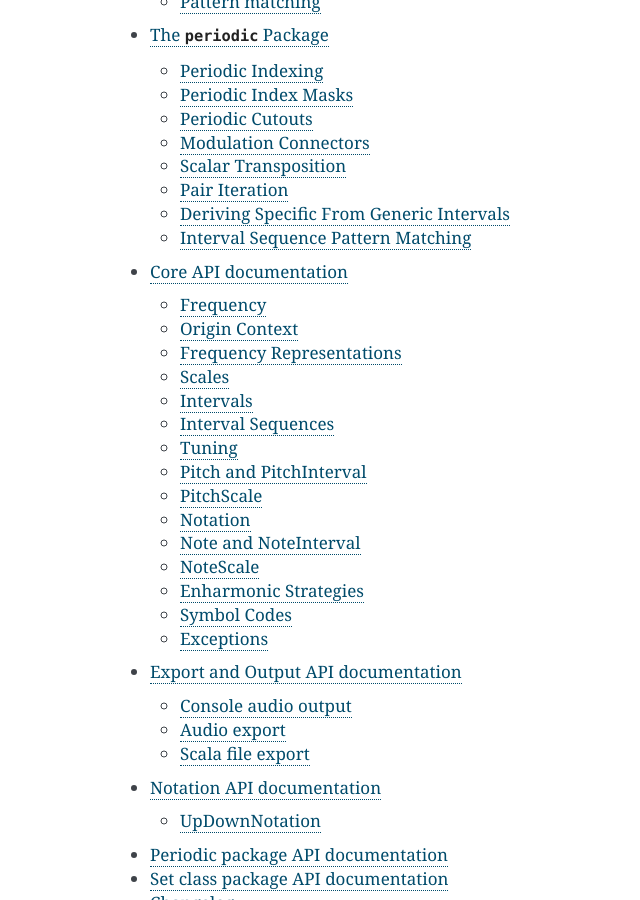
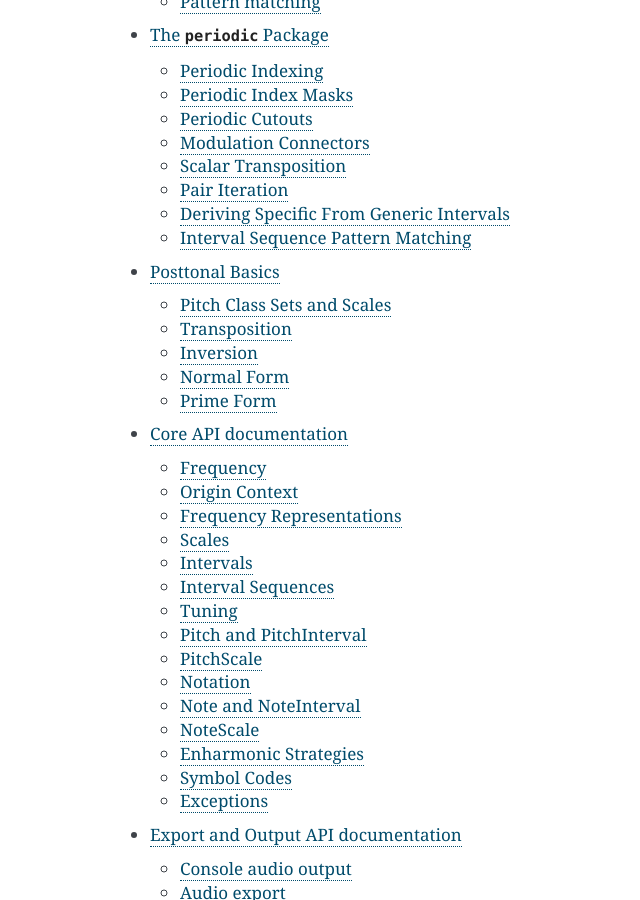
Before and after one commit to retooth2/xenharmlib, a Sphinx documentation site: the page built from doc/index.rst, in a window 1280 px wide and 900 px high, scrolled down 4258 px. Shown: the whole window, without its empty margins (300-940 px from the left). Built offline with Sphinx 7.4.7, drawn with Linux system fonts in a browser that asks for light colours; some of the changed lines change nothing that is shown.

Commit message:
chore: Added posttonal basics documentation

```diff
--- a/doc/index.rst
+++ b/doc/index.rst
@@ -213,6 +213,7 @@ features.
    adv_notation_features
    interval_seq
    periodic_package
+   posttonal
    core_api
    export_api
    notation_api
--- /dev/null
+++ b/doc/posttonal.rst
@@ -0,0 +1,316 @@
+Posttonal Basics
+===============================
+
+Pitch Class Sets and Scales
+------------------------------------
+
+In textbooks on post-tonal theory, the definition of pitch class sets is often
+ambiguous. In *some* applications a pitch class set is considered unordered.
+In others (for example in normal form calculation) the order is vital.
+To account for both cases pitch class sets in xenharmlib are always
+*lists* of unique pitch classes.
+
+Xenharmlib implements pitch class set arithmetic as a byproduct of scale
+arithmetic. Every scale object in xenharmlib has a
+:attr:`~xenharmlib.core.pitch_scale.PeriodicPitchScale.pc_indices` property
+that lists pitch classes in the order they appear in the scale:
+
+.. testcode::
+
+   from xenharmlib import EDOTuning
+
+   edo12 = EDOTuning(12)
+
+   scale = edo12.index_scale(
+       [2, 4, 7, 9, 11, 13, 16, 18]
+   )
+   print(scale.pc_indices)
+
+.. testoutput::
+
+   [2, 4, 7, 9, 11, 1, 4, 6]
+
+However, :attr:`~xenharmlib.core.pitch_scale.PeriodicPitchScale.pc_indices`
+does not always return a collection of *unique* elements. For example,
+in the list above, pitch class 4 appears twice. This is due to the
+flexibility of xenharmlib's scale definition. Unlike many traditional
+textbook definitions, the scale object permits multiple equivalent
+(albeit not identical) pitches to coexist and also allows pitches
+to span multiple octaves. See the following diagram for illustration:
+
+.. image:: _static/images/scale-open-necklace-1.png
+  :width: 100%
+  :alt: A diagram showing a chain of pitches
+
+One way to ensure that the elements are unique is calling the
+:attr:`~xenharmlib.core.scale.PeriodicScale.pcs_normalized`
+method of the scale:
+
+.. testcode::
+
+   pcsn_scale = scale.pcs_normalized()
+   print(pcsn_scale.pc_indices)
+
+.. testoutput::
+
+   [1, 2, 4, 6, 7, 9, 11]
+
+The normalization transposes every pitch into the first base interval.
+This has two effects: First, it guarantees the uniqueness of the pitch classes
+in the list. Secondly, it guarantees that pitch classes occur in a strictly
+ascending order.
+
+.. image:: _static/images/scale-open-necklace-pcs-normalized-1.png
+  :width: 100%
+  :alt: A diagram showing the same chain of pitches after pcs normalization
+
+However, this kind of transformation is not always desirable, as it
+eliminates the mode information of a scale (for instance, the C major
+and A minor scales result in the same scale when pcs normalized). A
+better way to make the list of pitch classes unique is period
+normalization which transposes every pitch into the base interval
+spanned by the root pitch of the original scale (highlighted in red below):
+
+.. image:: _static/images/scale-open-necklace-relative-bi-1.png
+  :width: 100%
+  :alt: A diagram showing the same chain of pitches with the relative base interval marked red
+
+This transformation can be executed on the scale like this:
+
+.. testcode::
+
+   pn_scale = scale.period_normalized()
+   print(pn_scale.pc_indices)
+
+.. testoutput::
+
+   [2, 4, 6, 7, 9, 11, 1]
+
+
+.. image:: _static/images/scale-open-necklace-period-normalized-1.png
+  :width: 100%
+  :alt: A diagram showing the same chain of pitches after period normalization
+
+Period normalization guarantees uniqueness, but not that pitch classes are
+in ascending order (as you can see from the jump from 11 to 1). They
+guarantee however that at most one such violation of the order occurs.
+
+If visualized as a closed necklace the resulting pitch class set of both
+normalizations share the same geometric form, however the starting point
+(highlighted in green) is different:
+
+.. image:: _static/images/scale-closed-necklace-pcs-vs-period-1.png
+  :width: 100%
+  :alt: A diagram showing the difference between pcs and period normal form
+
+
+Transposition
+------------------------------------
+
+Period normalized scales have a nice quality to it: They form a closed
+subset of scales in regard to transposition, meaning that every time
+you transpose a period-normalized scale your result will be another
+period normalized scale:
+
+.. testcode::
+
+   pn_scale_t3 = pn_scale.transpose(3)
+   print(pn_scale_t3.pc_indices)
+
+.. testoutput::
+
+   [5, 7, 9, 10, 0, 2, 4]
+
+From the viewpoint of the
+:attr:`~xenharmlib.core.pitch_scale.PeriodicPitchScale.pc_indices` property a
+transposition is an addition mod period size (mod 12 in our example).
+In the closed necklace visualization, it amounts to a rotation of the
+necklace:
+
+.. image:: _static/images/scale-closed-necklace-transposed-1.png
+  :width: 100%
+  :alt: A necklace diagram showing a transposition
+
+To learn more about scale normalization methods read the
+:ref:`section on normalization <scale_normalizations>`
+in the Advanced Scale Guide.
+
+We now have established how to apply the post-tonal :math:`T_n` operation
+on a pitch class set by using scale operations and can now move on to the
+:math:`I` (inversion) operation.
+
+Inversion
+------------------------------------
+
+Xenharmlib implements a generalization of the :math:`I` operation, called
+:meth:`~xenharmlib.core.scale.Scale.reflection`, that reflects the scale
+around an arbitrary axis pitch. Without any parameters it reflects around
+the zero element of the origin context (pitch 0 in tunings, C0 in
+UpDownNotation).
+
+.. testcode::
+
+   scale = edo12.index_scale(
+       [1, 2, 4, 5, 6, 7, 9, 11]
+   )
+   refl = scale.reflection()
+   print(refl)
+
+.. testoutput::
+
+   EDOPitchScale([-11, -9, -7, -6, -5, -4, -2, -1], 12-EDO)
+
+Reflection is most easily understood visually. In the graphic below,
+the source and target pitches are represented by the same color.
+As shown, reflection is accomplished by calculating the interval
+from the reflection point (outlined in red) and applying the
+negative of that interval back to the reflection point:
+
+.. image:: _static/images/scale-open-necklace-inverted-1.png
+  :width: 100%
+  :alt: A diagram showing a reflection along the 0-6 axis
+
+From the perspective of the
+:attr:`~xenharmlib.core.pitch_scale.PeriodicPitchScale.pc_indices` property
+invoking :meth:`~xenharmlib.core.scale.Scale.reflection` without
+a parameter applies the :math:`I` operation on the pitch class set.
+
+.. testcode::
+
+   scale = edo12.index_scale(
+       [1, 2, 4, 5, 6, 7, 9, 11]
+   )
+   refl = scale.reflection()
+   print(refl.pc_indices)
+
+.. testoutput::
+
+   [1, 3, 5, 6, 7, 8, 10, 11]
+
+On the closed necklace graph of the pitch class set, this operation is
+equivalent to flipping the necklace across the horizontal line passing
+through 0.
+
+.. image:: _static/images/scale-closed-necklace-inverted-1.png
+  :width: 100%
+  :alt: A diagram showing a reflection of a necklace along the 0-6 axis
+
+If another pitch should serve as the reflection axis it can be provided
+as an argument:
+
+.. testcode::
+
+   scale = edo12.index_scale(
+       [1, 2, 4, 5, 6, 7, 9, 11]
+   )
+   refl = scale.reflection(
+       edo12.pitch(6)
+   )
+   print(refl)
+
+.. testoutput::
+
+   EDOPitchScale([1, 3, 5, 6, 7, 8, 10, 11], 12-EDO)
+
+.. image:: _static/images/scale-open-necklace-inverted-alt-center-1.png
+  :width: 100%
+  :alt: A diagram showing a reflection with a different axis
+
+Normal Form
+------------------------------------
+
+The normal form transforms all scales that are related by rotation
+into a single representative, more formally for two scales :math:`S_1`
+:math:`S_2`, rotation function :math:`R` and normal form :math:`N` it
+holds that:
+
+.. math::
+
+   \exists i (S_1 = R^i(S_2)) \leftrightarrow N(S_1) = N(S_2)
+
+In more concrete terms this means that all modes of a scale and all
+inversions of a chord have the same normal form, e.g. "C Major" and
+"D Dorian" have the same normal form or the "C4-E4-G4" chord has the
+same normal form as its inversion "E4-G4-C5".
+
+There are several ways to define the normal form, with the most
+well-known being those proposed by Alan Forte and John Rahn.
+Both methods seek to identify the rotation in which the scale’s
+intervals are most tightly clustered toward the left, though
+they differ slightly in their criteria, leading to different
+representatives in a few cases.
+
+Xenharmlib provides both variants as part of the set class package:
+:func:`~xenharmlib.setc.nf_forte` for Forte's definition and
+:func:`~xenharmlib.setc.nf_rahn` for Rahns's definition respectively.
+
+While in textbooks the normal form is often given in a notation like
+"[013468T]" (with T representing 10), xenharmlib's normal form
+functions do not return a string but a scale object of the same
+type as the input:
+
+.. testcode::
+
+   from xenharmlib import EDOTuning
+   from xenharmlib.setc import nf_forte
+
+   edo12 = EDOTuning(12)
+   scale = edo12.index_scale([1, 4, 6, 7, 9, 11])
+   n_scale = nf_forte(scale)
+
+   print(n_scale)
+
+.. testoutput::
+
+   EDOPitchScale([4, 6, 7, 9, 11, 13], 12-EDO)
+
+To retrieve the normal form in its pitch class representation
+the scale attribute
+:attr:`~xenharmlib.core.pitch_scale.PeriodicPitchScale.pc_indices`
+must be used:
+
+.. testcode::
+
+   print(n_scale.pc_indices)
+
+.. testoutput::
+
+   [4, 6, 7, 9, 11, 1]
+
+Prime Form
+------------------------------------
+
+The prime form transforms all scales that are related by rotation,
+transposition and inversion into a single representative.
+
+Xenharmlib again provides both the Forte and the Rahn variant of the
+prime form transformation: :func:`~xenharmlib.setc.primeform_forte`,
+:func:`~xenharmlib.setc.primeform_rahn`.
+
+.. testcode::
+
+   from xenharmlib import EDOTuning
+   from xenharmlib.setc import primeform_forte
+
+   edo12 = EDOTuning(12)
+   scale = edo12.index_scale([1, 4, 6, 7, 9, 11])
+   n_scale = primeform_forte(scale)
+
+   print(n_scale)
+
+.. testoutput::
+
+   EDOPitchScale([0, 2, 3, 5, 7, 9], 12-EDO)
+
+To retrieve the prime form in its pitch class representation
+the scale attribute
+:attr:`~xenharmlib.core.pitch_scale.PeriodicPitchScale.pc_indices`
+must be used:
+
+.. testcode::
+
+   print(n_scale.pc_indices)
+
+.. testoutput::
+
+   [0, 2, 3, 5, 7, 9]
```
